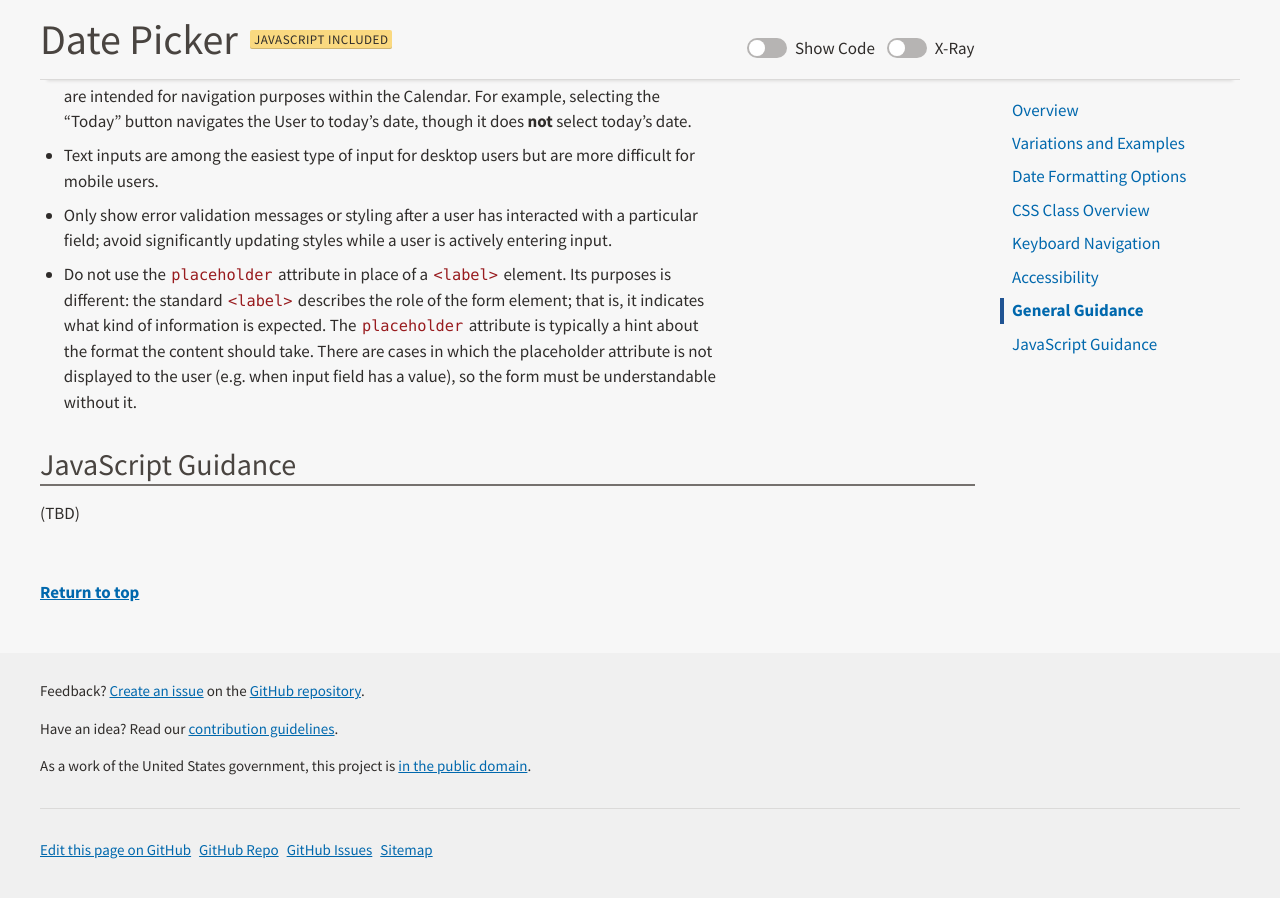
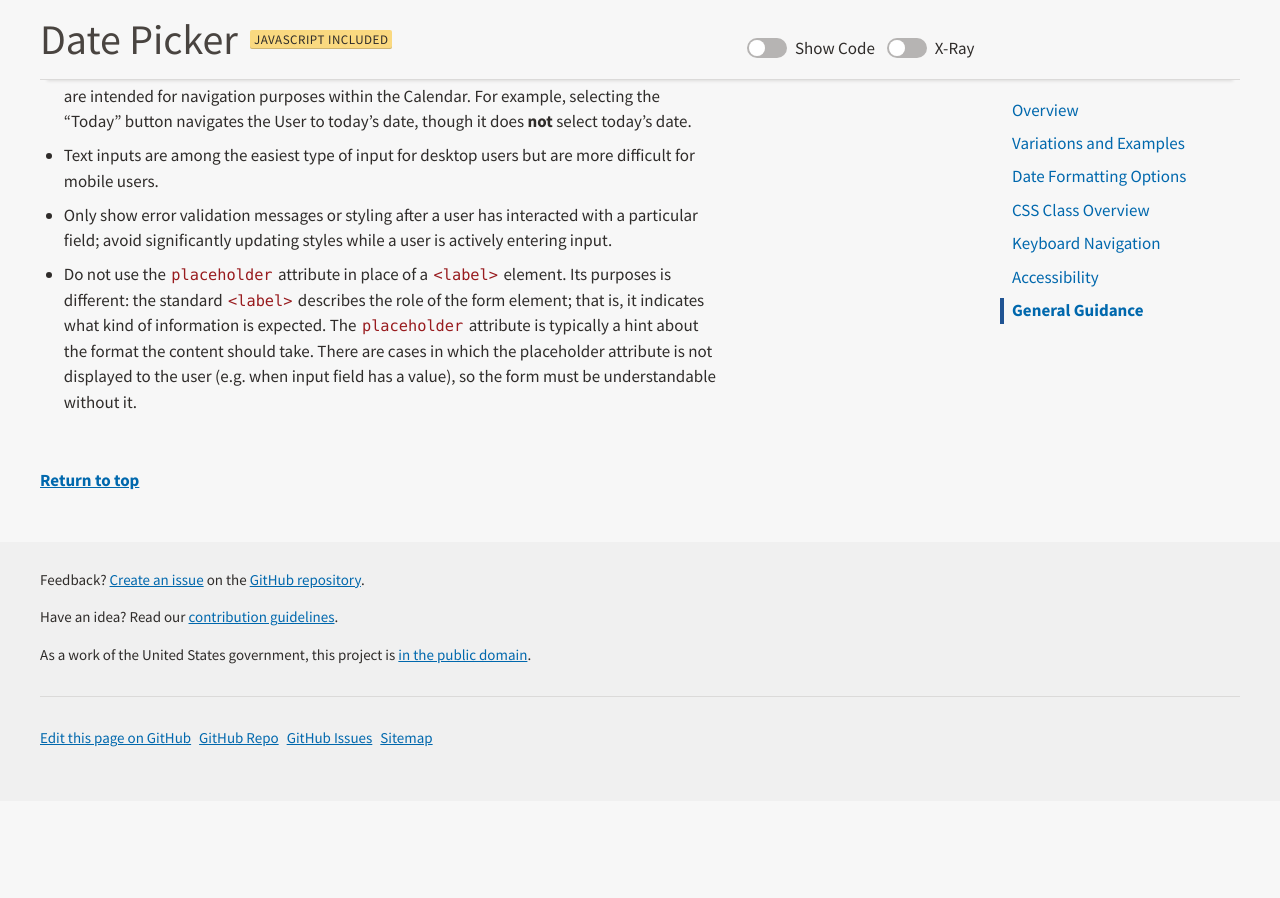
Before and after one commit to USDA-FSA/fsa-design-system, a Jekyll site: the page built from components/date-picker/index.md, in a window 1280 px wide and 900 px high, scrolled down 7131 px. Built offline with Jekyll 4.4.1, drawn with Linux system fonts in a browser that asks for light colours; after the commit the page ends 7920 px from its top, so only the background shows below that.

Commit message:
Removed TBD language

```diff
--- a/components/date-picker/index.md
+++ b/components/date-picker/index.md
@@ -488,7 +488,3 @@ If you customize the text inputs, ensure they continue to meet the the accessibi
 * Text inputs are among the easiest type of input for desktop users but are more difficult for mobile users.
 * Only show error validation messages or styling after a user has interacted with a particular field; avoid significantly updating styles while a user is actively entering input.
 * Do not use the `placeholder` attribute in place of a `<label>` element. Its purposes is different: the standard `<label>` describes the role of the form element; that is, it indicates what kind of information is expected. The `placeholder` attribute is typically a hint about the format the content should take. There are cases in which the placeholder attribute is not displayed to the user (e.g. when input field has a value), so the form must be understandable without it.
-
-## JavaScript Guidance
-
-(TBD)
```
